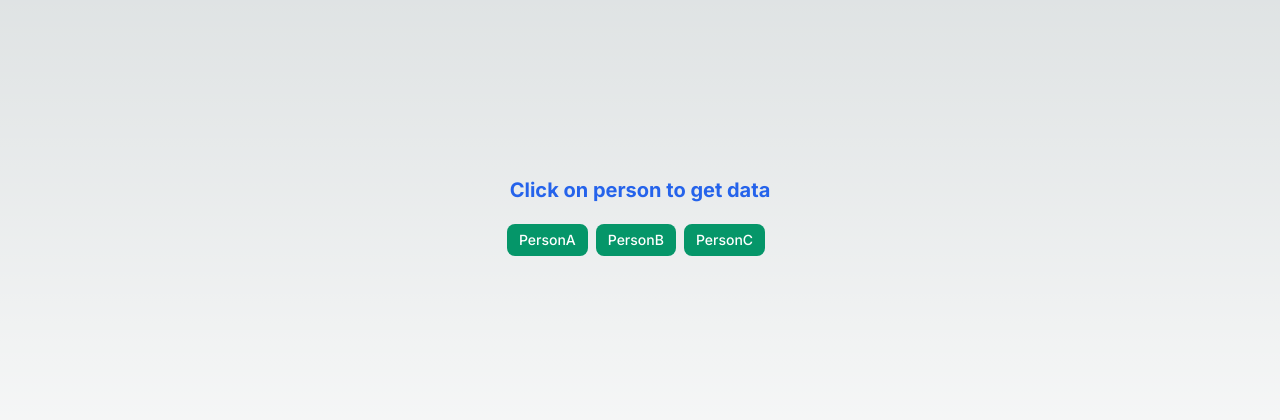
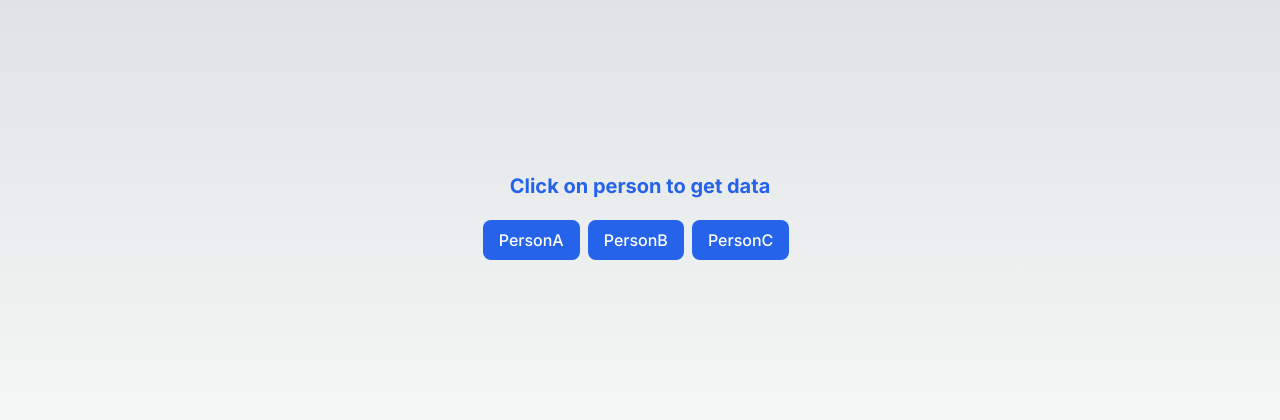
Before and after one commit to nksnarola/snc-nksnarola, a Next.js app: page / in a window 1280 px wide. Shown: the part 184-604 px from the top of the page. Built offline with nearby package versions, Linux system fonts and the light colour scheme.

Commit message:
- Added mode configurable button component

```diff
--- a/src/components/Button.tsx
+++ b/src/components/Button.tsx
@@ -1,19 +1,62 @@
-import { FunctionComponent, PropsWithChildren } from "react";
+import {
+  ButtonHTMLAttributes,
+  ForwardedRef,
+  forwardRef,
+  PropsWithChildren,
+} from "react";
 import classNames from "classnames";
 
-type ButtonProps = {};
+type ButtonVariant = "primary" | "secondary" | "danger";
+type ButtonSize = "sm" | "md" | "lg";
 
-export const Button: FunctionComponent<PropsWithChildren<ButtonProps>> = ({
+interface ButtonProps extends ButtonHTMLAttributes<HTMLButtonElement> {
+  variant?: ButtonVariant;
+  size?: ButtonSize;
+}
+
+const variantClasses: Record<ButtonVariant, string> = {
+  primary: "bg-blue-600 hover:bg-blue-700 text-white",
+  secondary: "bg-slate-200 hover:bg-slate-300 text-slate-900",
+  danger: "bg-red-600 hover:bg-red-700 text-white",
+};
+
+const sizeClasses: Record<ButtonSize, string> = {
+  sm: "px-3 py-1.5 text-sm",
+  md: "px-4 py-2 text-base",
+  lg: "px-5 py-3 text-lg",
+};
+
+export const Button = forwardRef(
+  (
+    {
       children,
-}) => {
+      variant = "primary",
+      size = "md",
+      className,
+      disabled,
+      type = "button",
+      ...props
+    }: PropsWithChildren<ButtonProps>,
+    ref: ForwardedRef<HTMLButtonElement>,
+  ) => {
     return (
       <button
-      type="button"
+        ref={ref}
+        type={type}
+        disabled={disabled}
         className={classNames(
-        "px-3 py-1.5 rounded-lg bg-emerald-600 hover:bg-emerald-700 text-white text-sm font-medium transition-all",
+          "rounded-lg font-medium transition-all",
+          "disabled:opacity-50 disabled:cursor-not-allowed",
+          variantClasses[variant],
+          sizeClasses[size],
+          className,
         )}
+        {...props}
       >
         {children}
       </button>
     );
-};
+  },
+);
+
+Button.displayName = "Button";
```
Lines whose indentation alone changed are shown as unchanged.
